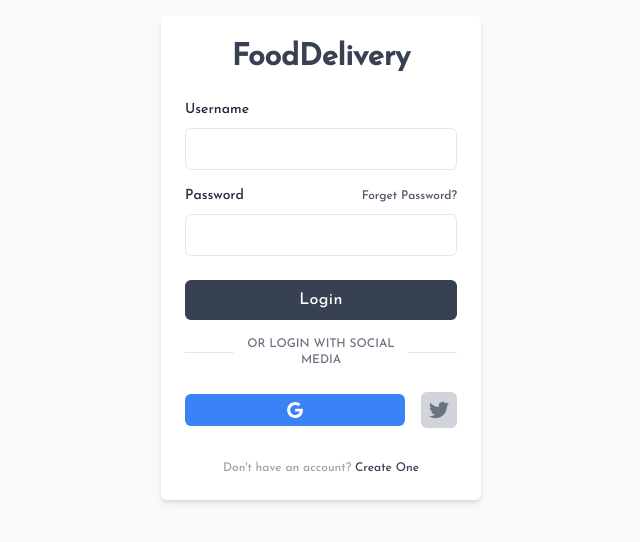
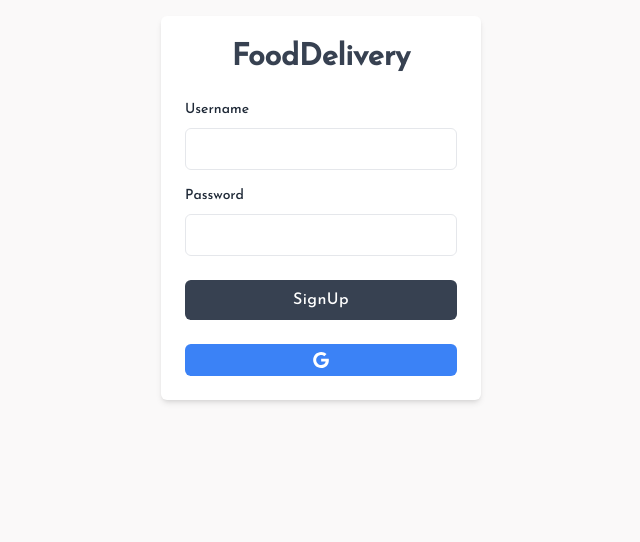
Before and after one commit to Abolfazl181920/Food-Delivery, a React (Create React App) app: page /registration/signup in a window 1280 px wide. Shown: the top 542 px of the page, without its empty margins (319-959 px from the left). Built offline with nearby package versions, Linux system fonts and the light colour scheme.

Commit message:
change context and ui of SignUp.js

```diff
--- a/src/register/SignUp.js
+++ b/src/register/SignUp.js
@@ -14,7 +14,6 @@ const SignUp = () => {
                 <div class="mt-4">
                     <div class="flex items-center justify-between">
                         <label for="password" class="block text-sm text-gray-800 dark:text-gray-200">Password</label>
-                        <a href="/" class="text-xs text-gray-600 dark:text-gray-400 hover:underline">Forget Password?</a>
                     </div>
 
                     <input type="password"
@@ -24,18 +23,10 @@ const SignUp = () => {
                 <div class="mt-6">
                     <button
                         class="w-full px-4 py-2 tracking-wide text-white transition-colors duration-200 transform bg-gray-700 rounded-md hover:bg-gray-600 focus:outline-none focus:bg-gray-600">
-                        Login
+                        SignUp
                     </button>
                 </div>
             </form>
-
-            <div class="flex items-center justify-between mt-4">
-                <span class="w-1/5 border-b dark:border-gray-600 lg:w-1/5"></span>
-
-                <a href="/" class="text-xs text-center text-gray-500 uppercase dark:text-gray-400 hover:underline">or login with Social Media</a>
-
-                <span class="w-1/5 border-b dark:border-gray-400 lg:w-1/5"></span>
-            </div>
 
             <div class="flex items-center mt-6 -mx-2">
                 <button type="button"
@@ -48,19 +39,7 @@ const SignUp = () => {
 
                     <span class="hidden mx-2 sm:inline">Sign in with Google</span>
                 </button>
-
-                <a href="/"
-                    class="p-2 mx-2 text-sm font-medium text-gray-500 transition-colors duration-200 transform bg-gray-300 rounded-md hover:bg-gray-200">
-                    <svg class="w-5 h-5 fill-current" viewBox="0 0 24 24">
-                        <path
-                            d="M23.954 4.569c-.885.389-1.83.654-2.825.775 1.014-.611 1.794-1.574 2.163-2.723-.951.555-2.005.959-3.127 1.184-.896-.959-2.173-1.559-3.591-1.559-2.717 0-4.92 2.203-4.92 4.917 0 .39.045.765.127 1.124C7.691 8.094 4.066 6.13 1.64 3.161c-.427.722-.666 1.561-.666 2.475 0 1.71.87 3.213 2.188 4.096-.807-.026-1.566-.248-2.228-.616v.061c0 2.385 1.693 4.374 3.946 4.827-.413.111-.849.171-1.296.171-.314 0-.615-.03-.916-.086.631 1.953 2.445 3.377 4.604 3.417-1.68 1.319-3.809 2.105-6.102 2.105-.39 0-.779-.023-1.17-.067 2.189 1.394 4.768 2.209 7.557 2.209 9.054 0 13.999-7.496 13.999-13.986 0-.209 0-.42-.015-.63.961-.689 1.8-1.56 2.46-2.548l-.047-.02z">
-                        </path>
-                    </svg>
-                </a>
             </div>
-
-            <p class="mt-8 text-xs font-light text-center text-gray-400"> Don't have an account? <a href="/"
-            class="font-medium text-gray-700 dark:text-gray-200 hover:underline">Create One</a></p>
             </div>
         </>
     )
```
